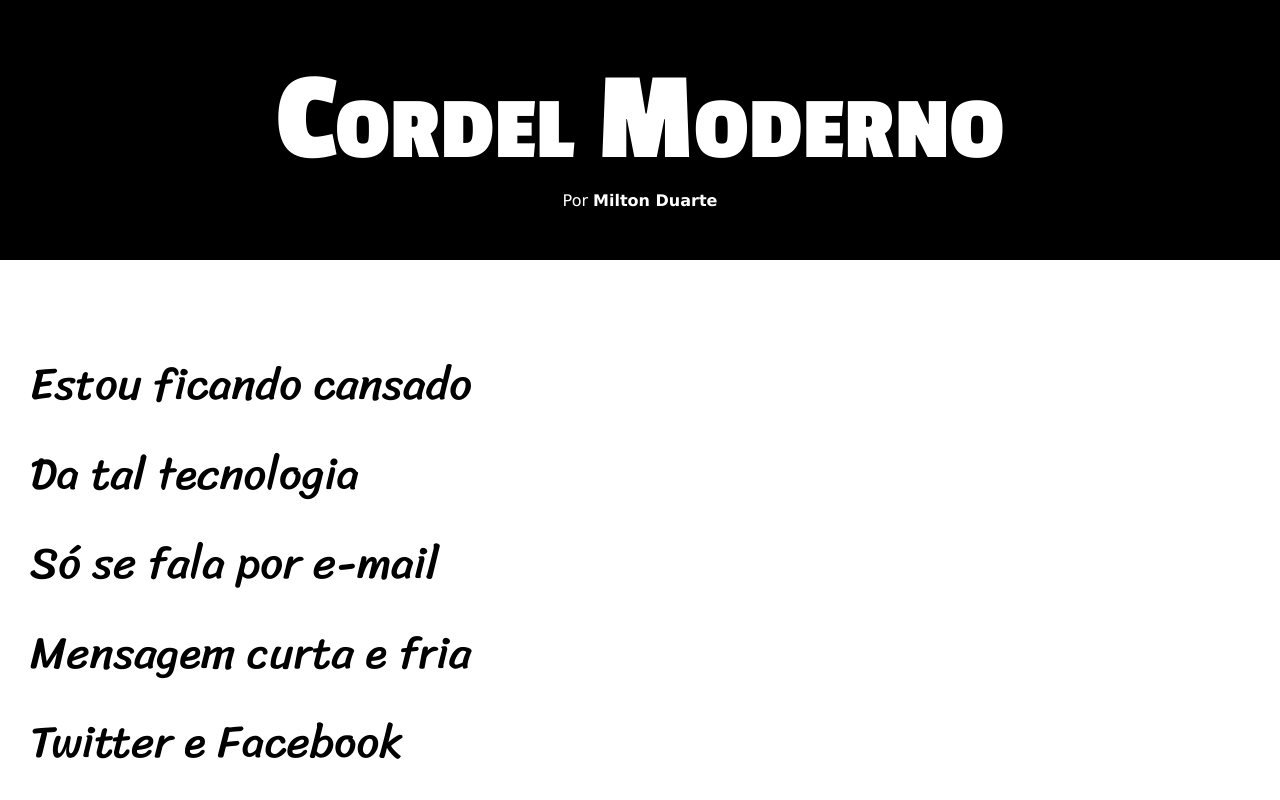
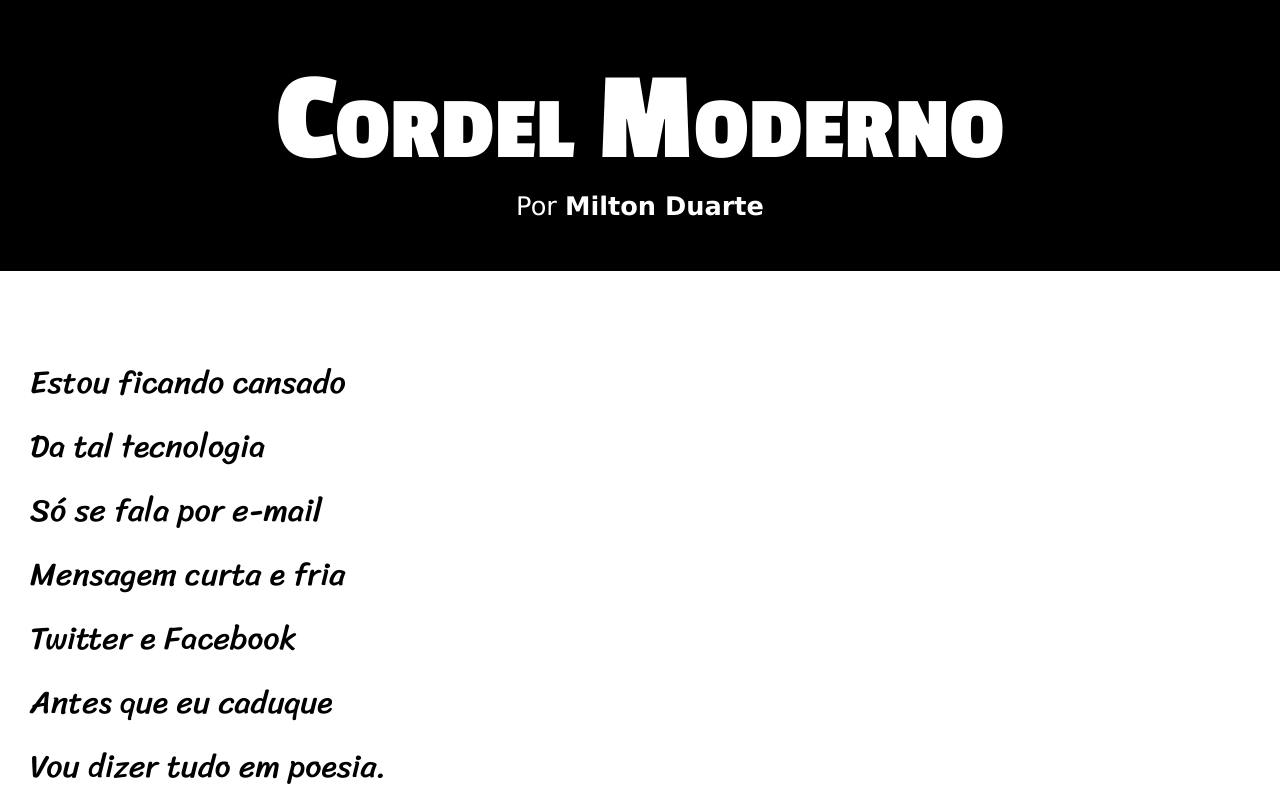
Before and after one commit to OMajestatico/html-css, a plain HTML site: page desafios/desafio012/index.html in a window 1280 px wide. Shown: the top 800 px of the page. Drawn offline with Linux system fonts and the light colour scheme.

Commit message:
changed style

```diff
--- a/desafios/desafio012/style.css
+++ b/desafios/desafio012/style.css
@@ -36,6 +36,7 @@ header h1{
 header p {
     font-family: var(--fonte1);
     padding-bottom: 50px;
+    font-size: 2vw;
 }
 
 header a{
@@ -56,7 +57,7 @@ body{
 
 section{
 
-    font-size: 3.5vw;
+    font-size: 2.5vw;
     line-height: 2em;
     padding-top: 10vh;
     padding-bottom: 10vh;
```
